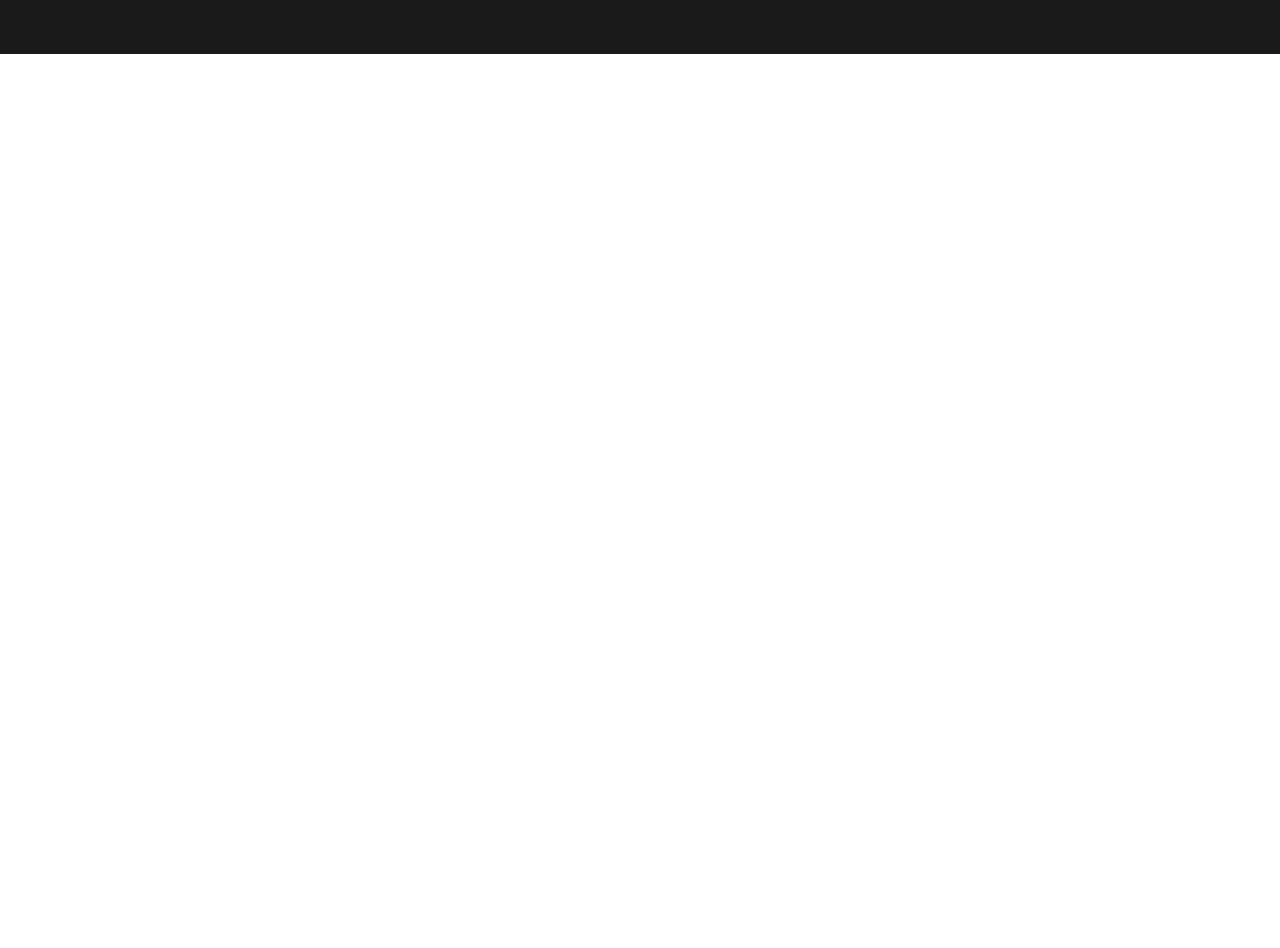
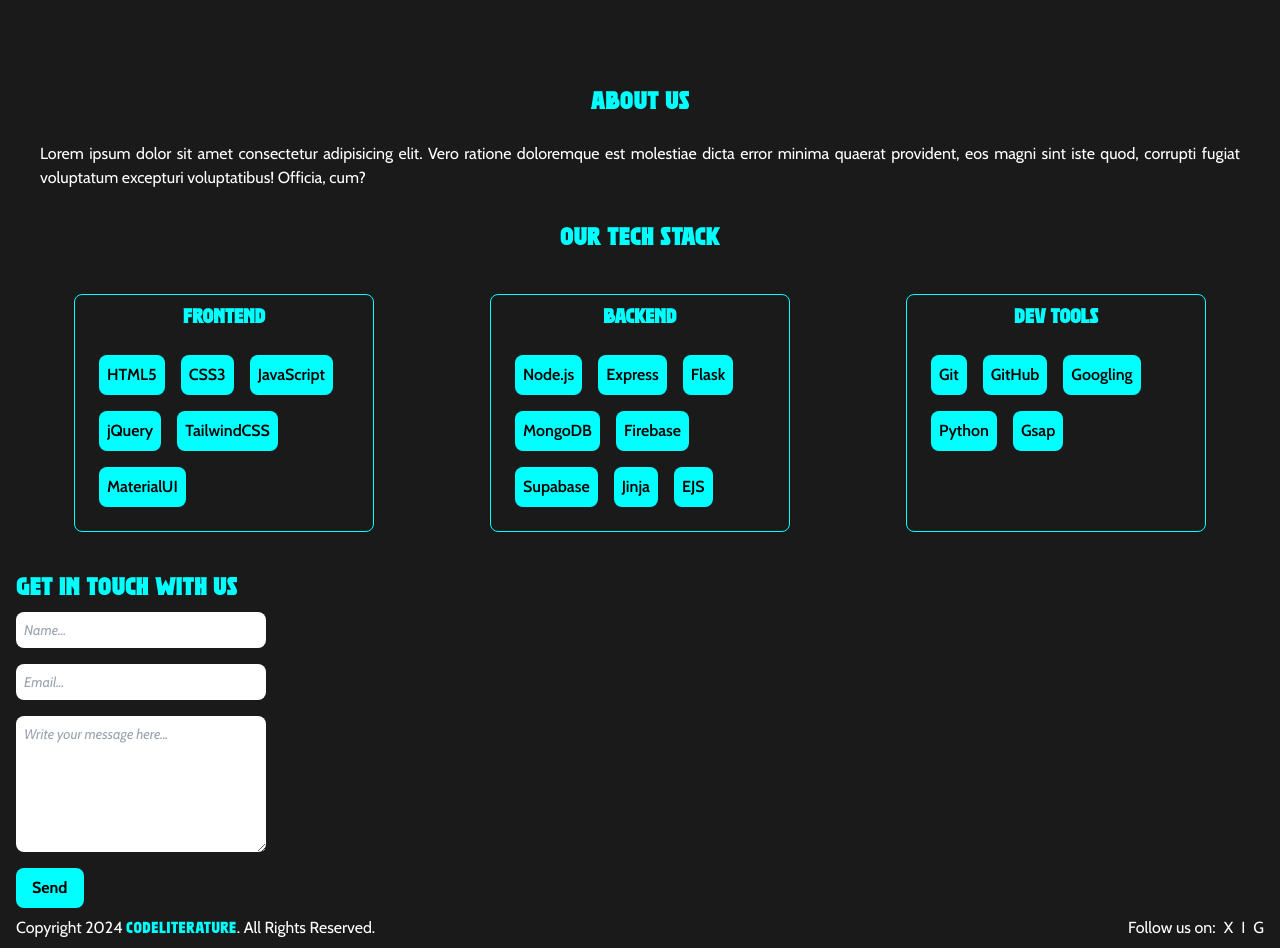
Before and after one commit to codeliterature/portfolio-svelte, a SvelteKit app: page / in a window 1280 px wide. Shown: the part 380-1328 px from the top of the page. Before the commit the page ends 800 px from the top, so only its background shows below. Built offline with nearby package versions, Linux system fonts and the light colour scheme.

Commit message:
add about

```diff
--- /dev/null
+++ b/src/lib/data.js
@@ -0,0 +1,7 @@
+let skill_dict = {
+    "Frontend" : ["HTML5", "CSS3", "JavaScript", "jQuery", "TailwindCSS", "MaterialUI"],
+    "Backend" : ["Node.js", "Express", "Flask", "MongoDB", "Firebase", "Supabase", "Jinja", "EJS"],
+    "Dev Tools" : ["Git", "GitHub", "Googling", "Python", "Gsap"]
+}
+
+export default skill_dict;
--- a/src/routes/+layout.svelte
+++ b/src/routes/+layout.svelte
@@ -9,15 +9,15 @@
     <nav
       class="items-center justify-between font-heading text-2xl px-8 text-title bg-nav h-[90px] drop-shadow-xl hidden md:flex"
     >
-      <a href="/">Home</a>
-      <a href="/">About</a>
+      <a href="#home">Home</a>
+      <a href="#about">About</a>
       <img
         src="icons/codeliterature_new.svg"
         alt="codeliterature logo"
         class="h-[150px] w-[150px] rounded-full drop-shadow-xl"
       />
       <a href="/">Projects</a>
-      <a href="/">Contact</a>
+      <a href="#contact">Contact</a>
     </nav>
     <nav class="md:hidden px-8 py-4 flex items-center justify-between">
       <button class="text-white" on:click={() => show = !show}>
@@ -57,4 +57,15 @@
     </nav>
   </header>
   <slot />
+  <footer class="flex flex-wrap items-center justify-between p-2 mx-2 text-white">
+    <div>Copyright {2024} <span class="font-heading tracking-wide text-title">CodeLiterature</span>. All Rights Reserved.</div>
+    <div class="flex space-x-2">
+        <h3>Follow us on:</h3>
+        <div class="flex space-x-2">
+            <a href="">X</a>
+            <a href="">I</a>
+            <a href="">G</a>
+        </div>
+    </div>
+</footer>
 </main>
--- a/src/routes/+page.svelte
+++ b/src/routes/+page.svelte
@@ -1,9 +1,52 @@
-<section class="py-8">
+<script>
+    import data from "../lib/data"
+    // const handleSubmit() {
+    //     let will = "Do something blah blah blah"
+    // }
+</script>
+
+<section class="py-8" id="home">
     <div class="flex items-center justify-center px-6 flex-col md:flex-row">
         <img src="logo.svg" alt="codeliterature logo" class="h-[200px] w-[200px]">
         <div class="px-8">
             <h1 class="font-heading text-2xl text-title">codeliterature</h1>
-            <p class="text-wrap text-white text-sm text-justify">Lorem ipsum dolor sit amet consectetur adipisicing elit. Doloribus facere saepe, doloremque accusantium repudiandae iure obcaecati eaque? Odit nam distinctio ea illum quas autem error pariatur quia iste minus. Molestias ratione perferendis quae, voluptatem atque accusamus temporibus omnis maxime porro inventore error repellendus voluptate nam ea laudantium ipsa unde aliquam quis facilis. Laborum architecto modi consectetur quia neque numquam maiores?</p>
+            <p class="text-wrap text-white text-justify">Lorem ipsum dolor sit amet consectetur adipisicing elit. Doloribus facere saepe, doloremque accusantium repudiandae iure obcaecati eaque? Odit nam distinctio ea illum quas autem error pariatur quia iste minus. Molestias ratione perferendis quae, voluptatem atque accusamus temporibus omnis maxime porro inventore error repellendus voluptate nam ea laudantium ipsa unde aliquam quis facilis. Laborum architecto modi consectetur quia neque numquam maiores?</p>
         </div>
     </div>
 </section>
+<section id="about">
+    <div class="p-4">
+        <div class="p-2">
+            <h1 class="text-center text-2xl font-heading font-bold py-2 text-title tracking-wide">About Us</h1>
+            <p class="text-justify text-white p-4 text-wrap">Lorem ipsum dolor sit amet consectetur adipisicing elit. Vero ratione doloremque est molestiae dicta error minima quaerat provident, eos magni sint iste quod, corrupti fugiat voluptatum excepturi voluptatibus! Officia, cum? </p>
+        </div>
+        <div class="flex flex-col space-y-4">
+            <h1 class="text-center text-2xl font-bold py-2 text-title font-heading tracking-wide">Our Tech Stack</h1>
+            <div class="flex flex-wrap py-2 justify-around ">
+                {#each Object.entries(data) as [stack, tools]}
+                <div class="border border-title border-2px space-y-2 w-[300px] p-2 rounded-lg my-2 mx-2">
+                    <h2 class="text-center font-bold text-xl text-title font-heading">{stack}</h2>
+                    <div class="flex flex-wrap p-2">
+                        {#each tools as tool}
+                        <p class="rounded-lg p-2 font-semibold bg-title m-2">{tool}</p>
+                        {/each}
+                    </div>
+                </div>
+                {/each}
+            </div>
+        </div>
+    </div>
+</section>
+<section id="contact">
+    <div class="space-y-4 mx-2">
+        <div class="flex flex-col items-start">
+            <h1 class="text-2xl text-title font-bold p-2 px-2 font-heading tracking-wide">GET IN TOUCH WITH US</h1>
+            <form action="" class="flex flex-col space-y-4 items-baseline mx-2">
+                <input type="text" class="text-sm p-2 rounded-lg focus:outline focus:outline-title placeholder:italic w-[250px]" placeholder="Name..." required>
+                <input type="email" class="text-sm p-2 rounded-lg focus:outline focus:outline-title placeholder:italic w-[250px]" placeholder="Email..." required>
+                <textarea name="" id="" rows="6" class="text-sm p-2 rounded-lg focus:outline focus:outline-title placeholder:italic w-[250px]" placeholder="Write your message here..." required/>
+                <button class="py-2 px-4 bg-title rounded-lg font-bold" type="submit">Send</button>
+            </form>
+        </div>
+    </div>
+</section>
```
